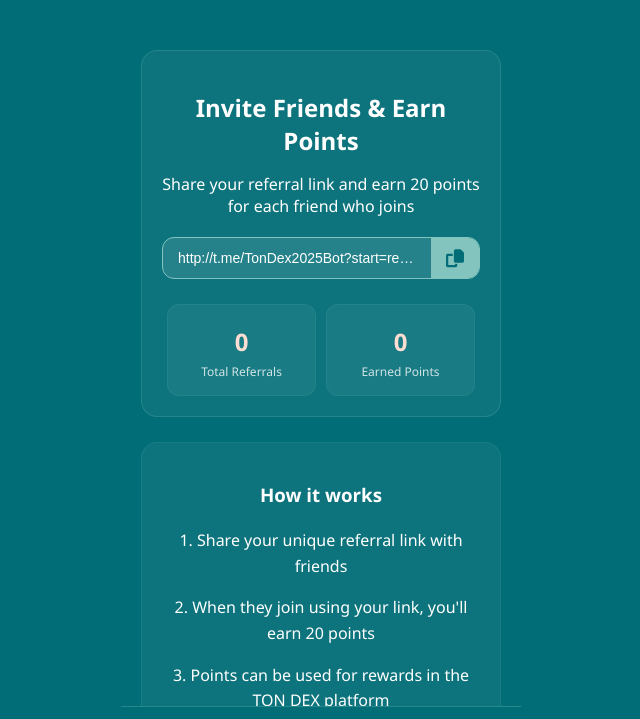
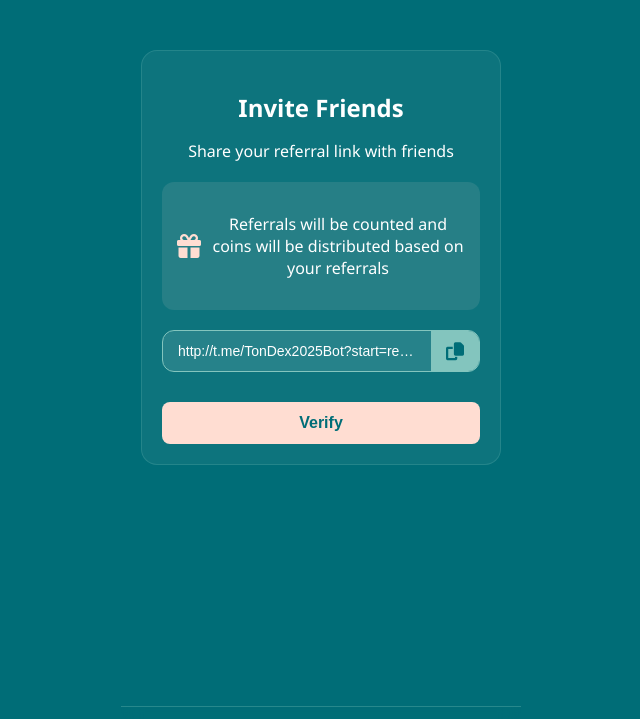
Before and after one commit to Piswap362/TonDex_Frinds, a plain HTML site: page index.html in a window 1280 px wide. Shown: the top 719 px of the page, without its empty margins (319-959 px from the left). Drawn offline with Linux system fonts and the light colour scheme.

Commit message:
Update index.html

```diff
--- a/index.html
+++ b/index.html
@@ -81,43 +81,6 @@
 
         .copy-btn i {
             font-size: 18px;
-        }
-
-        .referral-stats {
-            display: flex;
-            justify-content: space-around;
-            margin-top: 25px;
-            text-align: center;
-        }
-
-        .stat-box {
-            background: rgba(255, 255, 255, 0.05);
-            padding: 15px;
-            border-radius: 12px;
-            flex: 1;
-            margin: 0 5px;
-            border: 1px solid rgba(131, 197, 190, 0.1);
-        }
-
-        .stat-value {
-            font-size: 24px;
-            font-weight: 700;
-            color: var(--accent-color);
-            margin: 5px 0;
-        }
-
-        .stat-label {
-            font-size: 12px;
-            opacity: 0.8;
-        }
-
-        .info-section {
-            margin-top: 25px;
-            background: rgba(255, 255, 255, 0.05);
-            padding: 18px;
-            border-radius: 16px;
-            line-height: 1.6;
-            border: 1px solid rgba(131, 197, 190, 0.1);
         }
 
         h2 {
@@ -246,13 +209,52 @@
             background-color: var(--accent-color);
             transform: translateY(-2px);
         }
+
+        .reward-info {
+            background: rgba(255, 221, 210, 0.1);
+            padding: 15px;
+            border-radius: 12px;
+            margin: 20px 0;
+            display: flex;
+            align-items: center;
+            gap: 10px;
+        }
+
+        .reward-info i {
+            color: var(--accent-color);
+            font-size: 24px;
+        }
+
+        .verify-btn {
+            background-color: var(--accent-color);
+            color: var(--primary-dark);
+            border: none;
+            padding: 12px 20px;
+            font-size: 16px;
+            border-radius: 8px;
+            cursor: pointer;
+            font-weight: 600;
+            transition: var(--transition);
+            margin-top: 10px;
+            width: 100%;
+        }
+
+        .verify-btn:hover {
+            background-color: var(--primary-light);
+            transform: translateY(-2px);
+        }
     </style>
 </head>
 <body>
     <div class="scroll-container">
         <div class="referral-section">
-            <h2>Invite Friends & Earn Points</h2>
-            <p>Share your referral link and earn 20 points for each friend who joins</p>
+            <h2>Invite Friends</h2>
+            <p>Share your referral link with friends</p>
+
+            <div class="reward-info">
+                <i class="fas fa-gift"></i>
+                <p>Referrals will be counted and coins will be distributed based on your referrals</p>
+            </div>
 
             <div class="referral-link-container">
                 <input type="text" id="referralLink" readonly value="http://t.me/TonDex2025Bot?start=ref_">
@@ -261,23 +263,7 @@
                 </button>
             </div>
 
-            <div class="referral-stats">
-                <div class="stat-box">
-                    <div class="stat-value" id="totalReferrals">0</div>
-                    <div class="stat-label">Total Referrals</div>
-                </div>
-                <div class="stat-box">
-                    <div class="stat-value" id="earnedPoints">0</div>
-                    <div class="stat-label">Earned Points</div>
-                </div>
-            </div>
-        </div>
-
-        <div class="info-section">
-            <h3>How it works</h3>
-            <p>1. Share your unique referral link with friends</p>
-            <p>2. When they join using your link, you'll earn 20 points</p>
-            <p>3. Points can be used for rewards in the TON DEX platform</p>
+            <button class="verify-btn">Verify</button>
         </div>
     </div>
 
@@ -315,13 +301,6 @@
             const referralLink = document.getElementById("referralLink");
             referralLink.value = `http://t.me/TonDex2025Bot?start=ref_${refId}`;
 
-            // تحميل إحصائيات الإحالة من localStorage
-            const totalReferrals = localStorage.getItem("totalReferrals") || 0;
-            const earnedPoints = localStorage.getItem("earnedPoints") || 0;
-
-            document.getElementById("totalReferrals").textContent = totalReferrals;
-            document.getElementById("earnedPoints").textContent = earnedPoints;
-
             // نسخ رابط الإحالة
             const copyBtn = document.getElementById("copyBtn");
             const referralModal = document.getElementById("referralModal");
```
